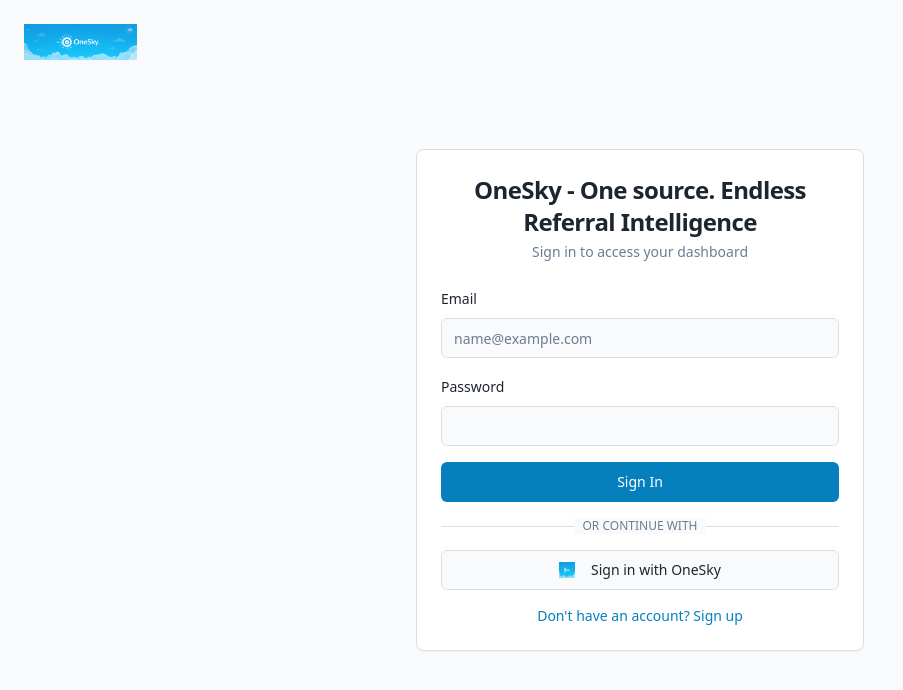
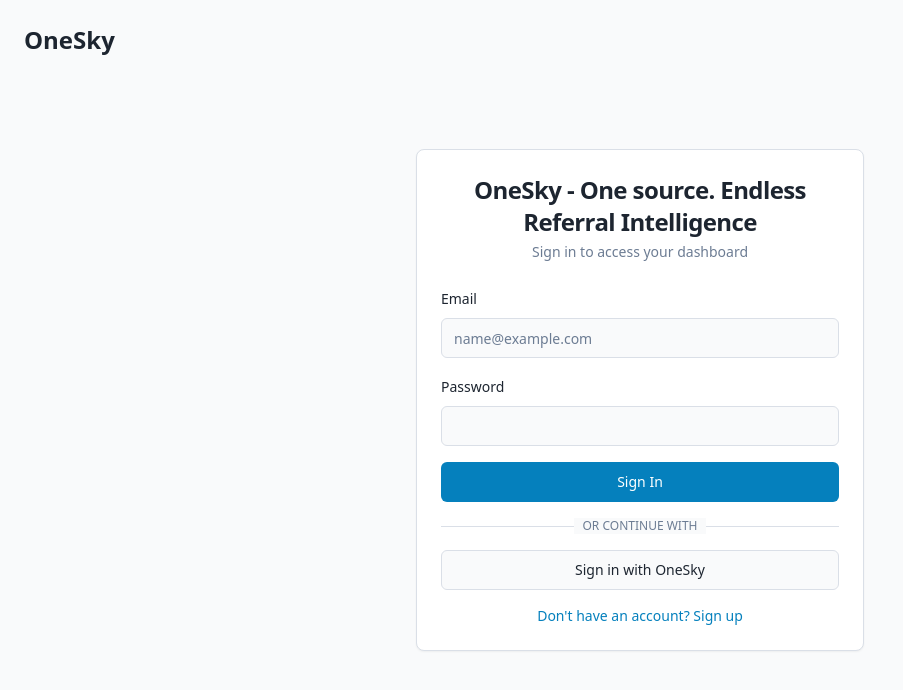
Before and after one commit to Adytor14/oneskymdm, a React (Vite) app: page /auth in a window 1280 px wide. Shown: the top 690 px of the page, without its empty margins (0-903 px from the left). Built offline with nearby package versions, Linux system fonts and the light colour scheme; the HTML template or start-up script is replaced by a standard one.

Commit message:
Replace logo with text

```diff
--- a/src/App.tsx
+++ b/src/App.tsx
@@ -9,7 +9,7 @@ import { RoleSwitcher } from "@/components/RoleSwitcher";
 import { useEffect, useState } from "react";
 import { supabase } from "@/integrations/supabase/client";
 import { Session } from "@supabase/supabase-js";
-import OneSkyLogo from "@/assets/OneSky-logo.png";
+
 import Index from "./pages/Index";
 import Auth from "./pages/Auth";
 import HCPList from "./pages/HCPList";
@@ -79,7 +79,7 @@ const App = () => (
                       <header className="sticky top-0 z-40 border-b bg-background/95 backdrop-blur supports-[backdrop-filter]:bg-background/60">
                         <div className="flex h-14 items-center px-4 gap-4">
                           <SidebarTrigger />
-                          <img src={OneSkyLogo} alt="OneSky" className="h-7" />
+                          <span className="text-xl font-bold">OneSky</span>
                           <div className="flex-1" />
                           <RoleSwitcher />
                         </div>
--- a/src/pages/Auth.tsx
+++ b/src/pages/Auth.tsx
@@ -7,7 +7,7 @@ import { Label } from "@/components/ui/label";
 import { Card, CardContent, CardDescription, CardHeader, CardTitle } from "@/components/ui/card";
 import { useToast } from "@/hooks/use-toast";
 import { Session } from "@supabase/supabase-js";
-import OneSkyLogo from "@/assets/OneSky-logo.png";
+
 
 const Auth = () => {
   const [email, setEmail] = useState("");
@@ -102,7 +102,7 @@ const Auth = () => {
 
   return (
     <div className="min-h-screen flex items-center justify-center bg-gradient-to-br from-medical-50 to-medical-100 p-4">
-      <img src={OneSkyLogo} alt="OneSky" className="absolute top-6 left-6 h-9" />
+      <span className="absolute top-6 left-6 text-2xl font-bold">OneSky</span>
       <Card className="w-full max-w-md">
         <CardHeader className="space-y-1">
           <CardTitle className="text-2xl font-bold text-center">
@@ -156,7 +156,6 @@ const Auth = () => {
             onClick={handleSSOSignIn}
             disabled={loading}
           >
-            <img src={OneSkyLogo} alt="OneSky" className="mr-2 h-4 w-4" />
             Sign in with OneSky
           </Button>
 
```
